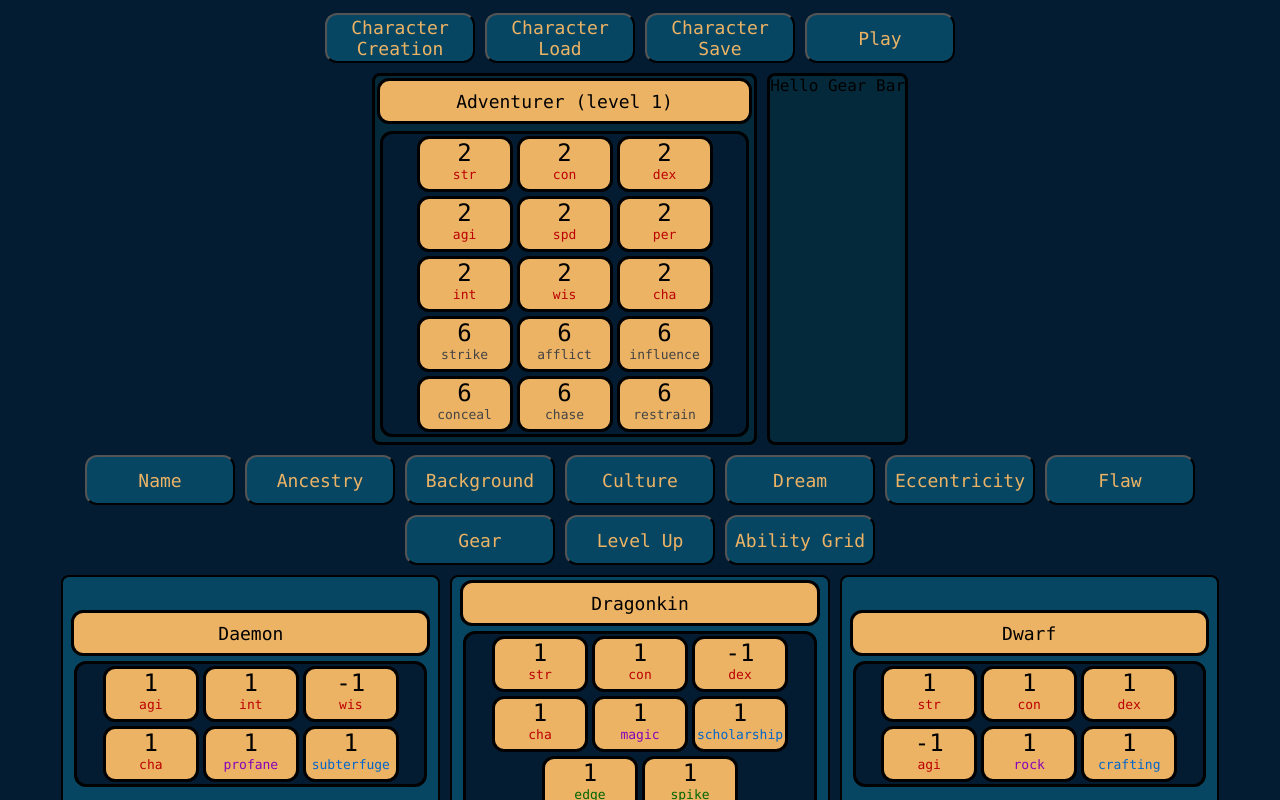
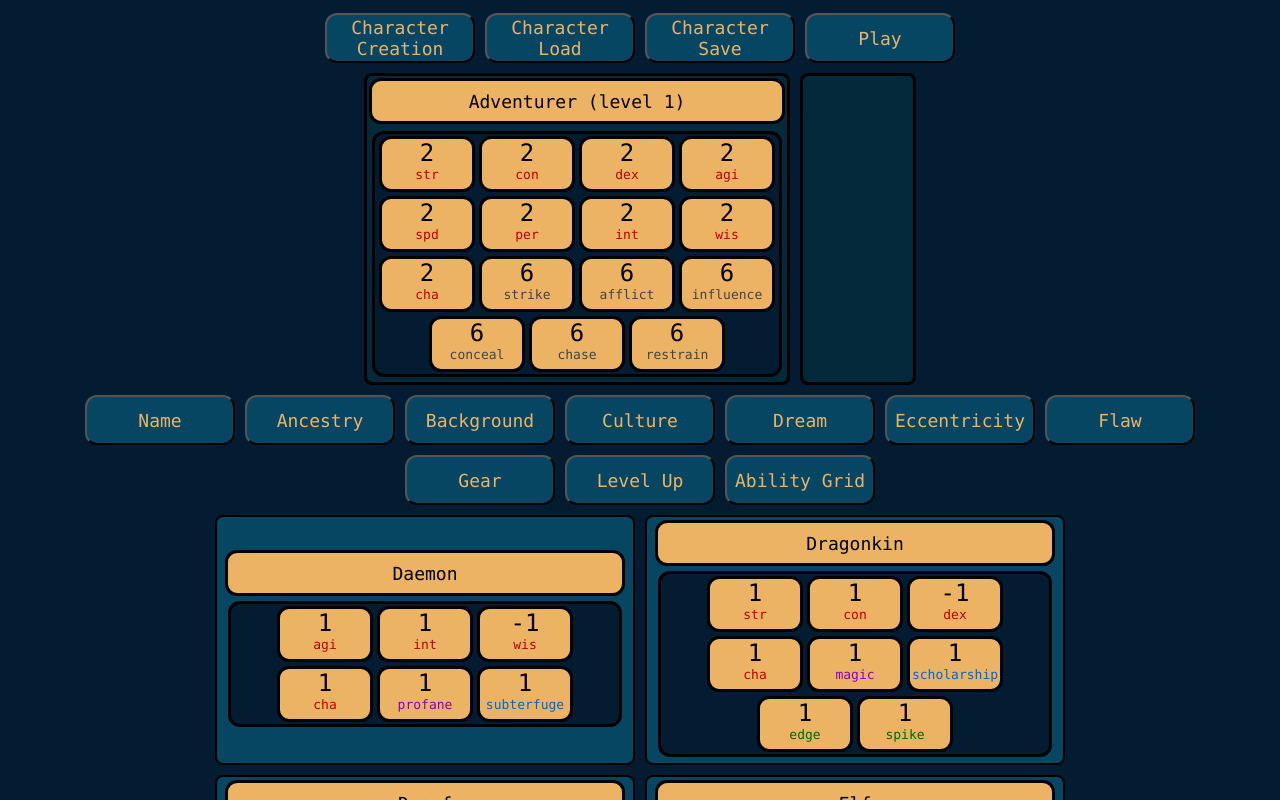
Before and after one commit to NickBrownMaths/nbttrpg, a React (Create React App) app: page / in a window 1280 px wide. Shown: the top 800 px of the page. Built offline with nearby package versions, Linux system fonts and the light colour scheme.

Commit message:
gear can be added to the gear area

```diff
--- a/src/App.css
+++ b/src/App.css
@@ -32,12 +32,17 @@ body {
 .SubDivsInCol {
   flex-direction: column;
 }
-.Card {
+.Card,
+.WideCard {
   display: inline-block;
   border-style: solid;
   border-radius: 8px;
-  max-width: 30%;
+  min-width:110px;
+  max-width: 420px;
   margin: 5px;
+}
+.WideCard{
+  max-width: 900px ;
 }
 .ColourDark {
   background-color: var(--colourDark);
@@ -160,6 +165,7 @@ body {
 
   border-radius: 12px;
   min-height: 75px;
+  min-width: 100px;
 
   border-color: black;
   color: black;
@@ -251,4 +257,5 @@ body {
   justify-content: center;
   align-content: center;
   flex-direction: column;
+  min-width: 100px;
 }
--- a/src/App.js
+++ b/src/App.js
@@ -1,6 +1,6 @@
 import { useState, useEffect } from 'react';
 import { Papa } from "papaparse";
-import { getDefenses, getStats, getZeroStats, incrementStat } from './Utils/AllData';
+import { AllStats, getDefenses, getStats, getZeroStats, incrementStat } from './Utils/AllData';
 import './App.css';
 import NavBar from './components/NavBar';
 import Page from './pages/Page.js';
@@ -37,6 +37,23 @@ function App() {
   useEffect(() => {
     setDefenses(getDefenses(statblock));
   }, [statblock]);
+
+  useEffect(() => {
+    if (addGear !== null) {
+
+      let stats = new AllStats() ;
+
+      for (let i = 0; i < stats.g.length ; i++) {
+        //console.log(stats.g[i])
+        if (stats.g[i].name === addGear) {
+          setGear([...gear, stats.g[i]])
+        }
+      }
+
+      console.log(gear);
+      setAddGear(null);
+    }
+  }, [addGear]);
 
   useEffect(() => {
     setStatblock(incrementStat(statblock, levelUpMessage));
--- a/src/components/GearBar.js
+++ b/src/components/GearBar.js
@@ -1,8 +1,14 @@
+import StatCard from "./StatCard";
+
 function GearBar(props) {
- return(
-  <div className="Card ColourMid">
-    Hello Gear Bar
-  </div>
- )
+  return (
+    <div className="WideCard ColourMid">
+      {
+        props.gear.map((g, index) => (
+          <StatCard key={index} name={g.name} statblock={g} setABCDEF={props.setAddGear} />
+        ))
+      }
+    </div>
+  )
 }
 export default GearBar;
--- a/src/pages/CCTab.js
+++ b/src/pages/CCTab.js
@@ -79,7 +79,7 @@ function CCTab(props) {
       <div className="SubDivsInRow">
         {
           allstats.g.map((g, index) => (
-            <StatCard key={index} name={g.name} statblock={g} setABCDEF={props.setFlaw} />
+            <StatCard key={index} name={g.name} statblock={g} setABCDEF={props.setAddGear} />
           ))
         }
       </div>
@@ -95,7 +95,6 @@ function CCTab(props) {
   else if (props.currentTab === 'LU') {
     return <LevelUp
       statblock={props.statblock}
-
       setLevelUpMessage={props.setLevelUpMessage}
     />
   }
--- a/src/pages/CharacterCreation.js
+++ b/src/pages/CharacterCreation.js
@@ -30,7 +30,7 @@ function CharacterCreation(props) {
           defenses={props.defenses}
           level={props.level}
         />
-        <GearBar />
+        <GearBar gear={props.gear}/>
       </div>
       <NavBar buttons={buttons} />
       <CCTab
@@ -44,6 +44,7 @@ function CharacterCreation(props) {
         setFlaw={props.setFlaw}
         setName={props.setName}
         setLevelUpMessage={props.setLevelUpMessage}
+        setAddGear={props.setAddGear}
       />
     </div>
   )
--- a/src/pages/Page.js
+++ b/src/pages/Page.js
@@ -25,6 +25,8 @@ function Page(props) {
       eccentricity={props.eccentricity}
       flaw={props.flaw}
       setLevelUpMessage={props.setLevelUpMessage}
+      setAddGear={props.setAddGear}
+      gear={props.gear}
     />
   } else if (props.currentPage === 'CL') {
     return (
```
